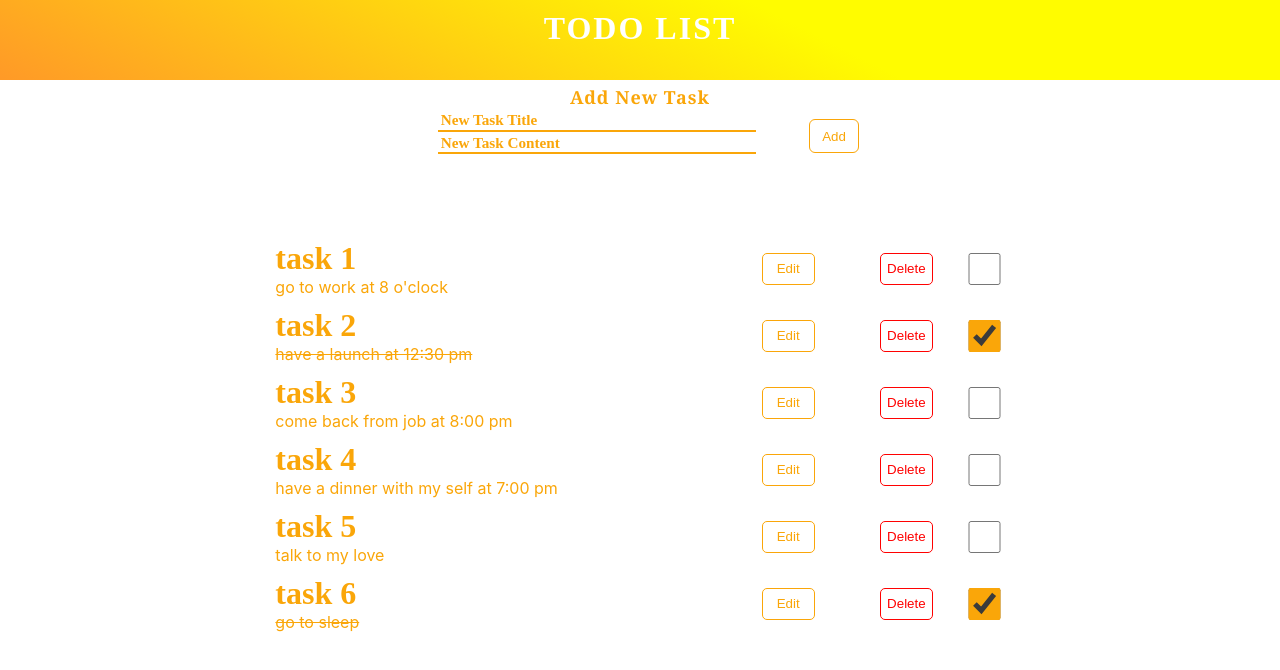
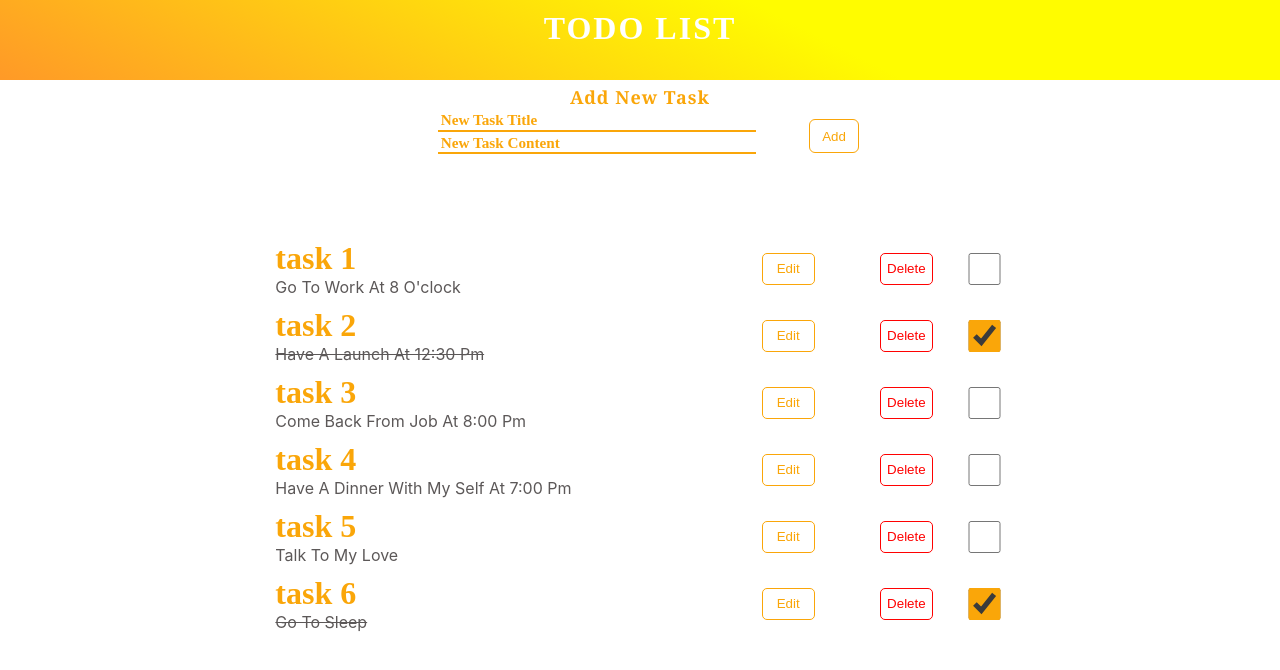
Before and after one commit to sami9994/todoList, a React (Create React App) app: page / in a window 1280 px wide. Shown: the top 670 px of the page. Built offline with nearby package versions, Linux system fonts and the light colour scheme; a web font is replaced by a local one.

Commit message:
add sass lines

```diff
--- a/src/styles/css/todo-list-item.css
+++ b/src/styles/css/todo-list-item.css
@@ -14,7 +14,11 @@
   font-family: var(--inspiration-font-family);
 }
 .item .task-content {
-  color: var(--orange-color);
+  color: var(--secondary-color);
+  text-transform: capitalize;
+  min-width: 10ch;
+  width: 40ch;
+  max-width: 45ch;
 }
 .item .input-btns {
   display: grid;
--- a/src/styles/sass/todo-list-item.scss
+++ b/src/styles/sass/todo-list-item.scss
@@ -13,7 +13,11 @@
     font-family: var(--inspiration-font-family);
   }
   .task-content {
-    color: var(--orange-color);
+    color: var(--secondary-color);
+    text-transform: capitalize;
+    min-width: 10ch;
+    width: 40ch;
+    max-width: 45ch;
   }
   .input-btns {
     display: grid;
```
Also changed, not shown: 1 other file (tests, documents, lock files or other folders).
